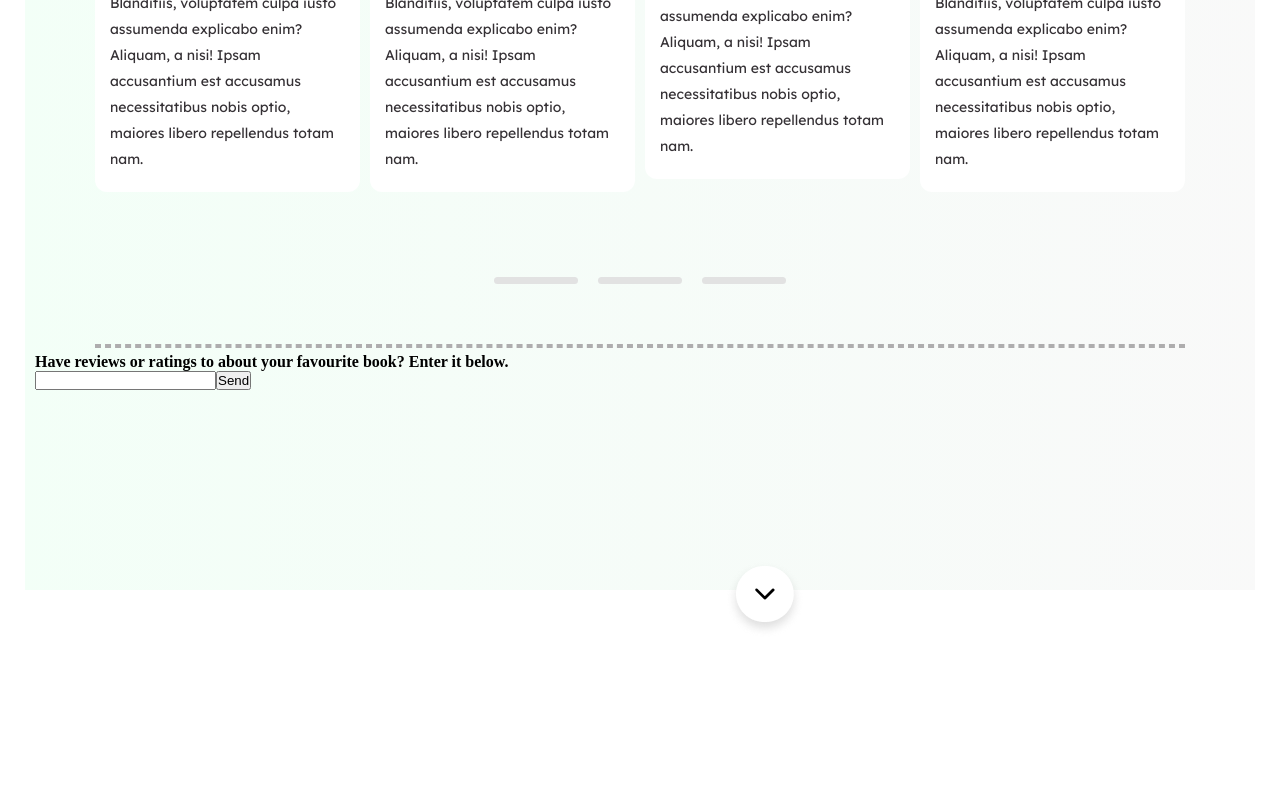
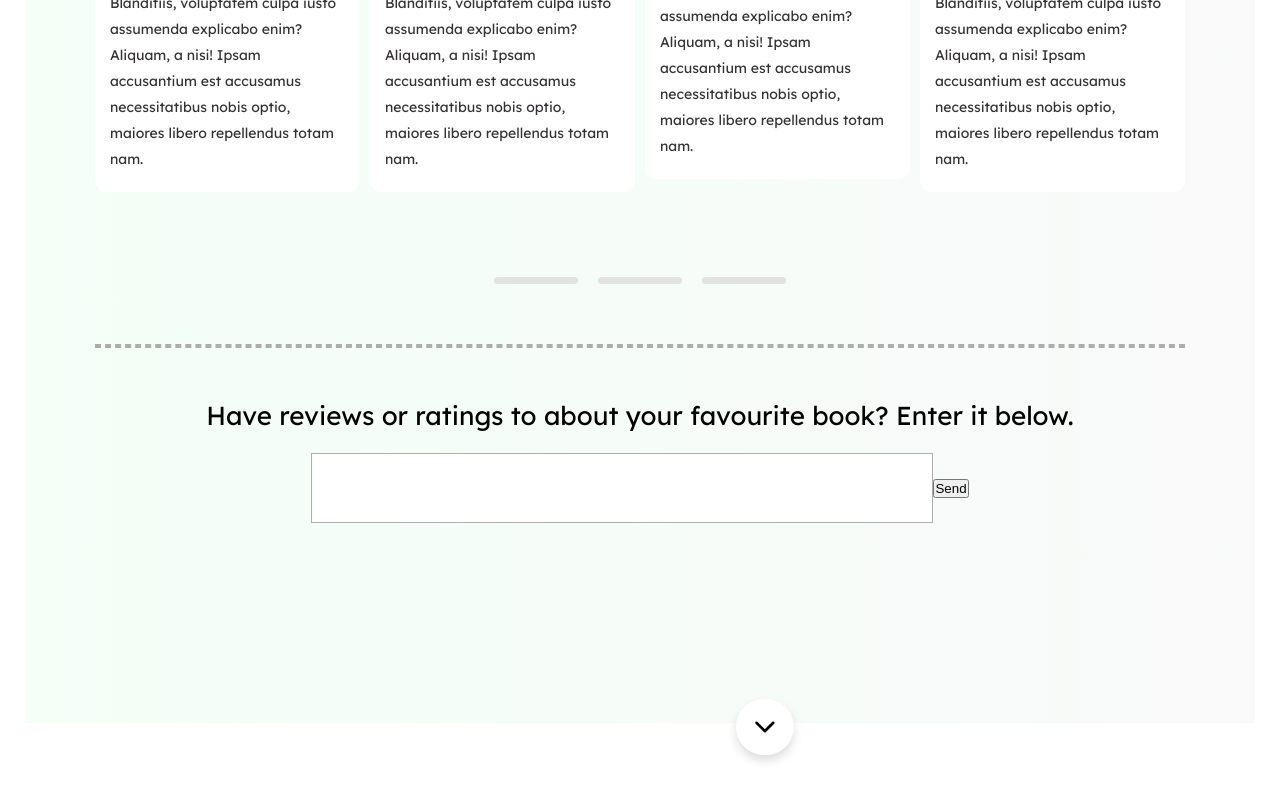
Before and after one commit to Nifix001/Libra, a React (Create React App) app: page /services/others in a window 1280 px wide. Shown: the part 2746-3546 px from the top of the page. Before the commit the page ends 3449 px from the top, so only its background shows below. Built offline with nearby package versions, Linux system fonts and the light colour scheme.

Commit message:
New commit

```diff
--- a/src/index.css
+++ b/src/index.css
@@ -497,3 +497,30 @@ color: #5E5A5E;
   border: 2px dashed #AEADAE;
   margin: 5px 60px;
 }
+
+.hr h4{
+  display: flex;
+  flex-direction: row;
+  justify-content: center;
+  align-items: center;
+  font-family: 'Lexend';
+  font-style: normal;
+  font-weight: 400;
+  font-size: 26px;
+  line-height: 35px;
+  margin-top: 50px;
+}
+
+.input-reviews{
+  display: flex;
+  flex-direction: row;
+  justify-content: center;
+  align-items: center;
+  margin-top: 20px;
+}
+
+.input-reviews input{
+  border: 0.8px solid #AEADAE;
+  height: 68px;
+  width: 620px;
+}
--- a/src/pages/Others.js
+++ b/src/pages/Others.js
@@ -142,8 +142,8 @@ export default function Others() {
             </div>
             <div className="hr">
             <hr />
+            <h4>Have reviews or ratings to about your favourite book? Enter it below.</h4>
             </div>
-            <h4>Have reviews or ratings to about your favourite book? Enter it below.</h4>
             <div className="input-reviews">
                 <input type="text" />
                 <button>Send</button>
```
